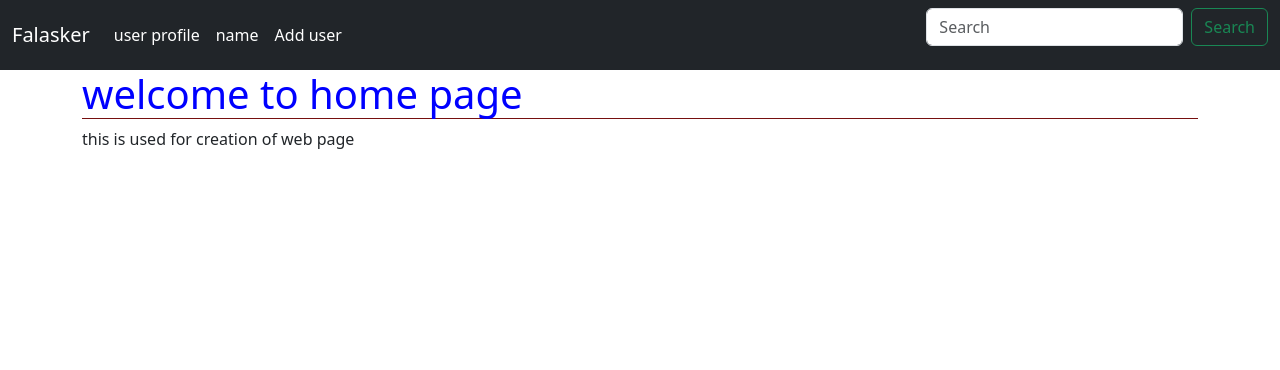
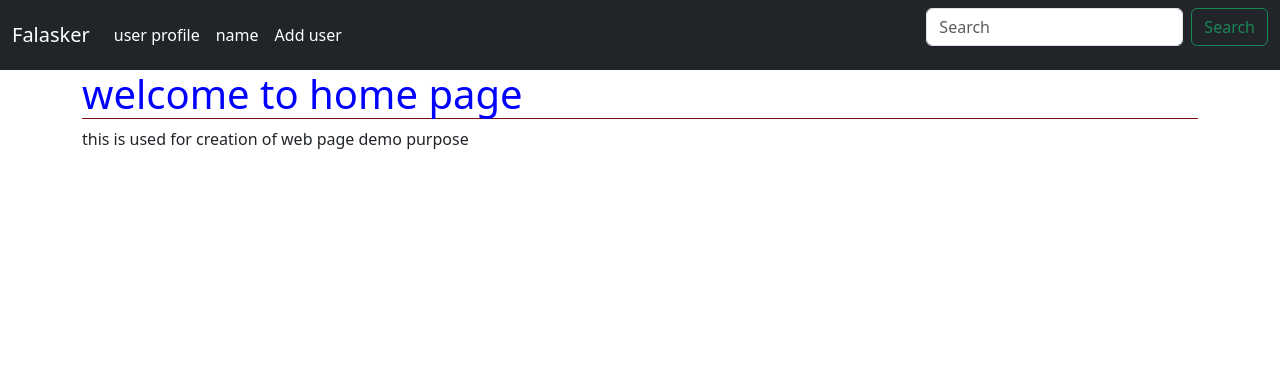
Before and after one commit to Sharana-basava3331/Flasker, a Flask app: page / in a window 1280 px wide. Shown: the top 370 px of the page. Run offline with Flask 3, Linux system fonts and the light colour scheme.

Commit message:
Updated label text in template

```diff
--- a/templates/home.html
+++ b/templates/home.html
@@ -1,7 +1,7 @@
 {% extends "base.html" %}
 {% block content %}
 <h1>welcome to home page</h1>
-<p>this is used for creation of web page
+<p>this is used for creation of web page demo purpose
 
 </p>
 {% endblock %}
```
Also changed, not shown: 1 other file.
